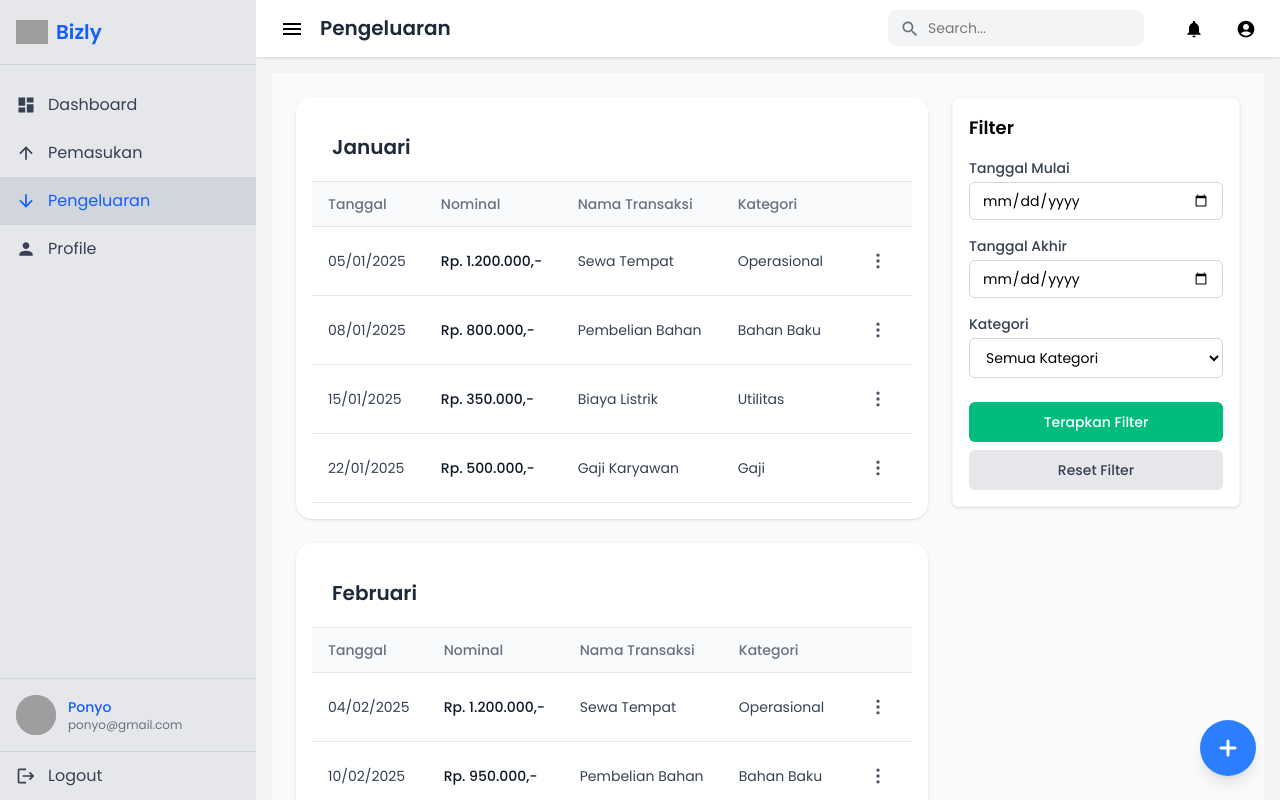
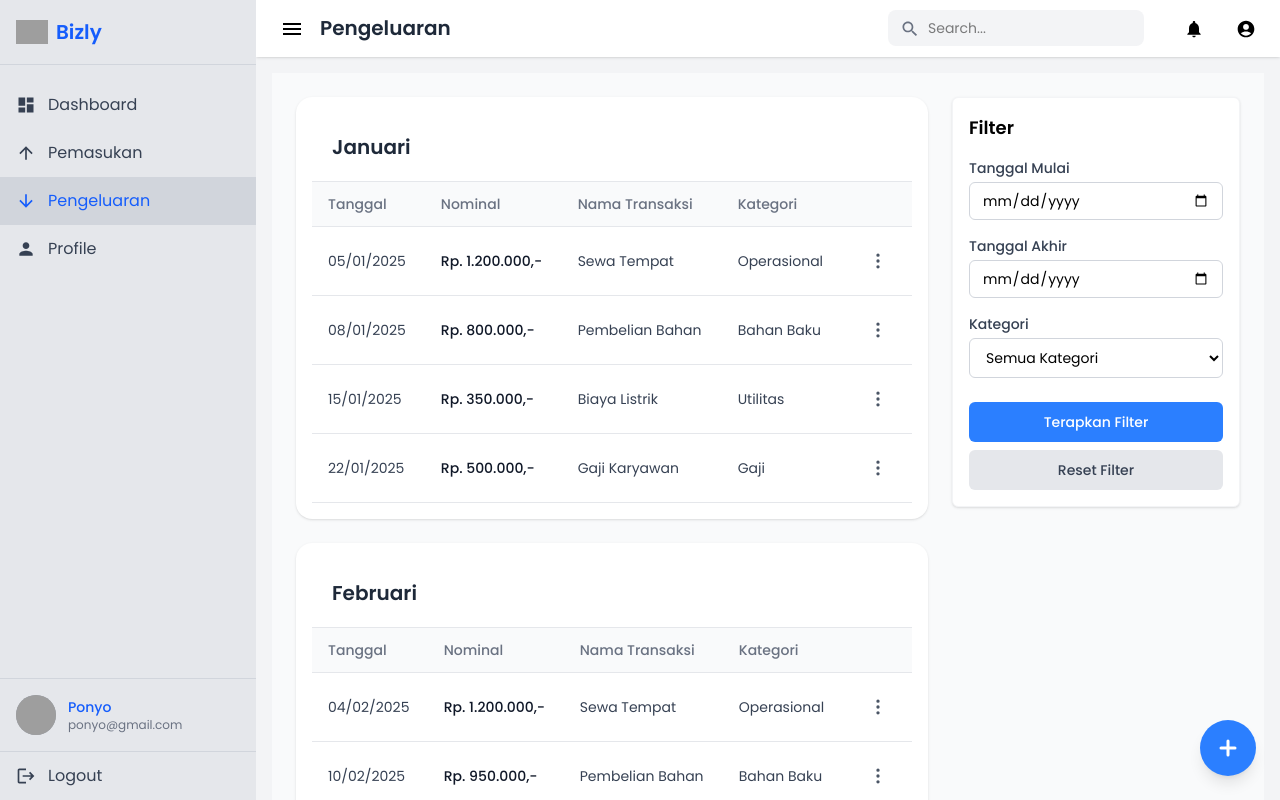
Before and after one commit to bizly-dbs/bizly-webapp, a React (Vite) app in the folder app/: page /pengeluaran in a window 1280 px wide. Built offline with nearby package versions, Linux system fonts and the light colour scheme; grey boxes are pictures that could not be loaded.

Commit message:
button filter

```diff
--- a/app/src/pages/pemasukan/IncomeFilter.jsx
+++ b/app/src/pages/pemasukan/IncomeFilter.jsx
@@ -102,7 +102,7 @@ const IncomeFilter = ({ onApplyFilter, onResetFilter, categories, products }) =>
 
           <div className="flex flex-col gap-2 pt-2">
             <button
-              className="w-full bg-emerald-500 hover:bg-emerald-600 text-white py-2.5 px-4 rounded-md transition duration-200 font-medium text-sm"
+              className="w-full bg-blue-500 hover:bg-blue-600 text-white py-2.5 px-4 rounded-md transition duration-200 font-medium text-sm"
               onClick={handleApplyFilter}
             >
               Terapkan Filter
--- a/app/src/pages/pengeluaran/ExpenseFilter.jsx
+++ b/app/src/pages/pengeluaran/ExpenseFilter.jsx
@@ -85,7 +85,7 @@ const ExpenseFilter = ({ onApplyFilter, onResetFilter, categories }) => {
 
           <div className="flex flex-col gap-2 pt-2">
             <button
-              className="w-full bg-emerald-500 hover:bg-emerald-600 text-white py-2.5 px-4 rounded-md transition duration-200 font-medium text-sm"
+              className="w-full bg-blue-500 hover:bg-blue-600 text-white py-2.5 px-4 rounded-md transition duration-200 font-medium text-sm"
               onClick={handleApplyFilter}
             >
               Terapkan Filter
```
